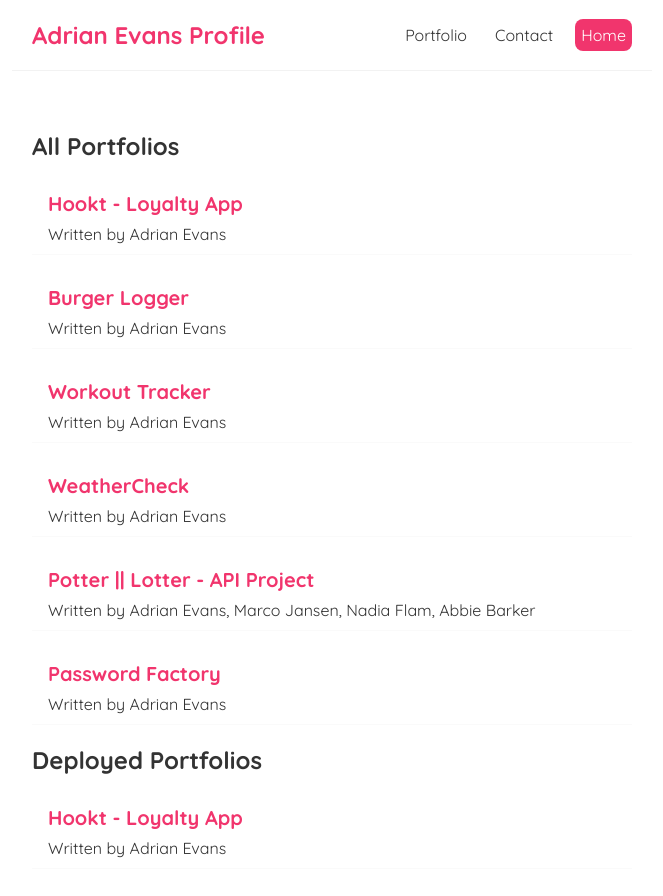
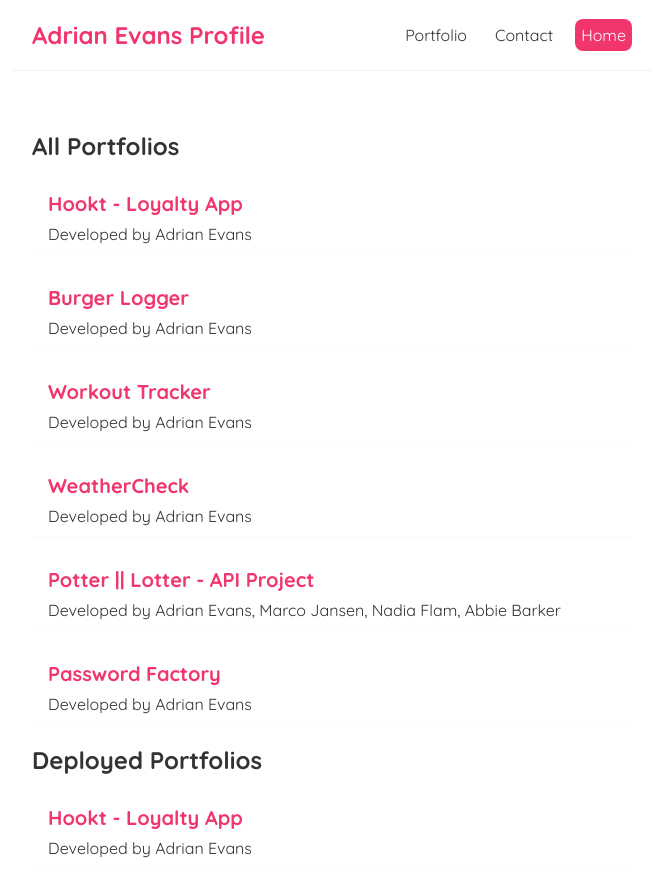
Before and after one commit to AdrianMEvans/portfolio-with-react, a React (Create React App) app: page /portfolio in a window 1280 px wide. Shown: the top 896 px of the page, without its empty margins (308-971 px from the left). Built offline with nearby package versions, Linux system fonts and the light colour scheme; data requests are answered from the project's data file.

Commit message:
added routing and changed text

```diff
--- a/src/PortfolioListDeployed.js
+++ b/src/PortfolioListDeployed.js
@@ -6,7 +6,7 @@ const PortfolioList = ({ portfolios, title}) => {
         {portfolios.map(portfolio => (
           <div className="portfolio-preview" key={portfolio.id} >
             <h2>{ portfolio.title }</h2>
-            <p>Written by { portfolio.author }</p>
+            <p>Developed by { portfolio.author }</p>
           </div>
         ))}
       </div>
--- a/src/PortfolioListNotDeployed.js
+++ b/src/PortfolioListNotDeployed.js
@@ -6,7 +6,7 @@ const PortfolioList = ({ portfolios, title}) => {
         {portfolios.map(portfolio => (
           <div className="portfolio-preview" key={portfolio.id} >
             <h2>{ portfolio.title }</h2>
-            <p>Written by { portfolio.author }</p>
+            <p>Developed by { portfolio.author }</p>
           </div>
         ))}
       </div>
```
